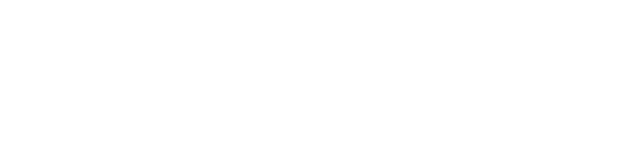
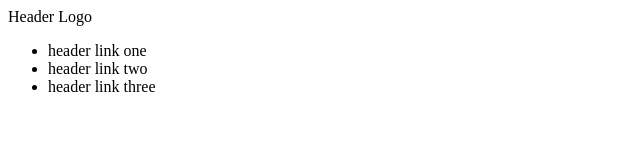
Before and after one commit to Raabov/landingpage, a plain HTML site: page index.html in a window 1280 px wide. Shown: the whole page, without its empty margins (0-640 px from the left). Drawn offline with Linux system fonts and the light colour scheme.

Commit message:
Added header section to index.html

```diff
--- a/index.html
+++ b/index.html
@@ -4,3 +4,18 @@
         <title>Landing page</title>
         <link rel="stylesheet" href="style.css">
     </head>
+
+    <body>
+        <!-- Header section-->
+        <!-- *****************************************************-->
+
+        <div class="header">
+                <div class="logo">Header Logo</div>
+                <div class="headerlinks">
+                    <ul>
+                        <li><a href="#"></a>header link one</li>
+                        <li><a href="#"></a>header link two</li>
+                        <li><a href="#"></a>header link three</li>
+                    </ul>
+                </div>
+            </div>
```
